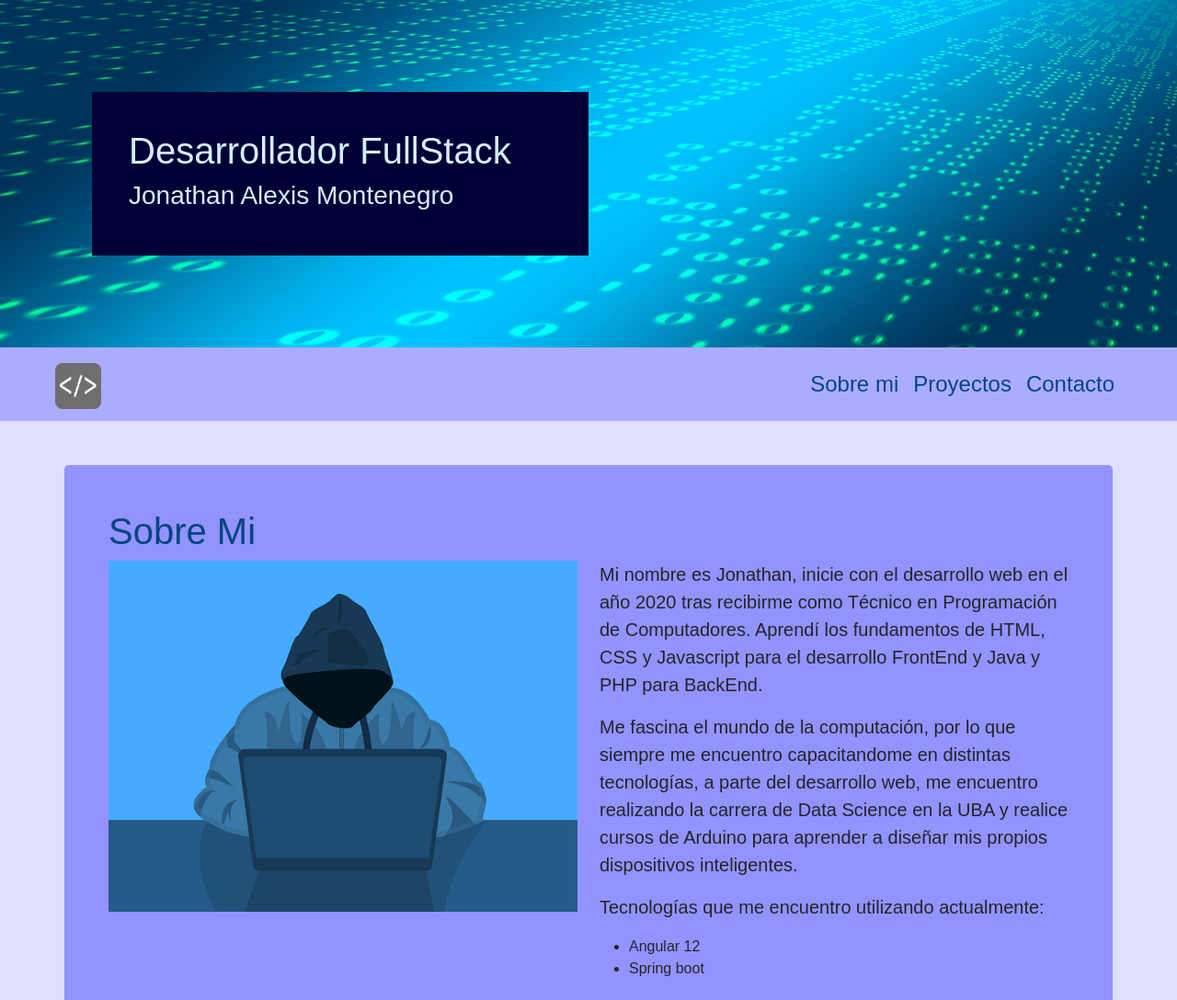
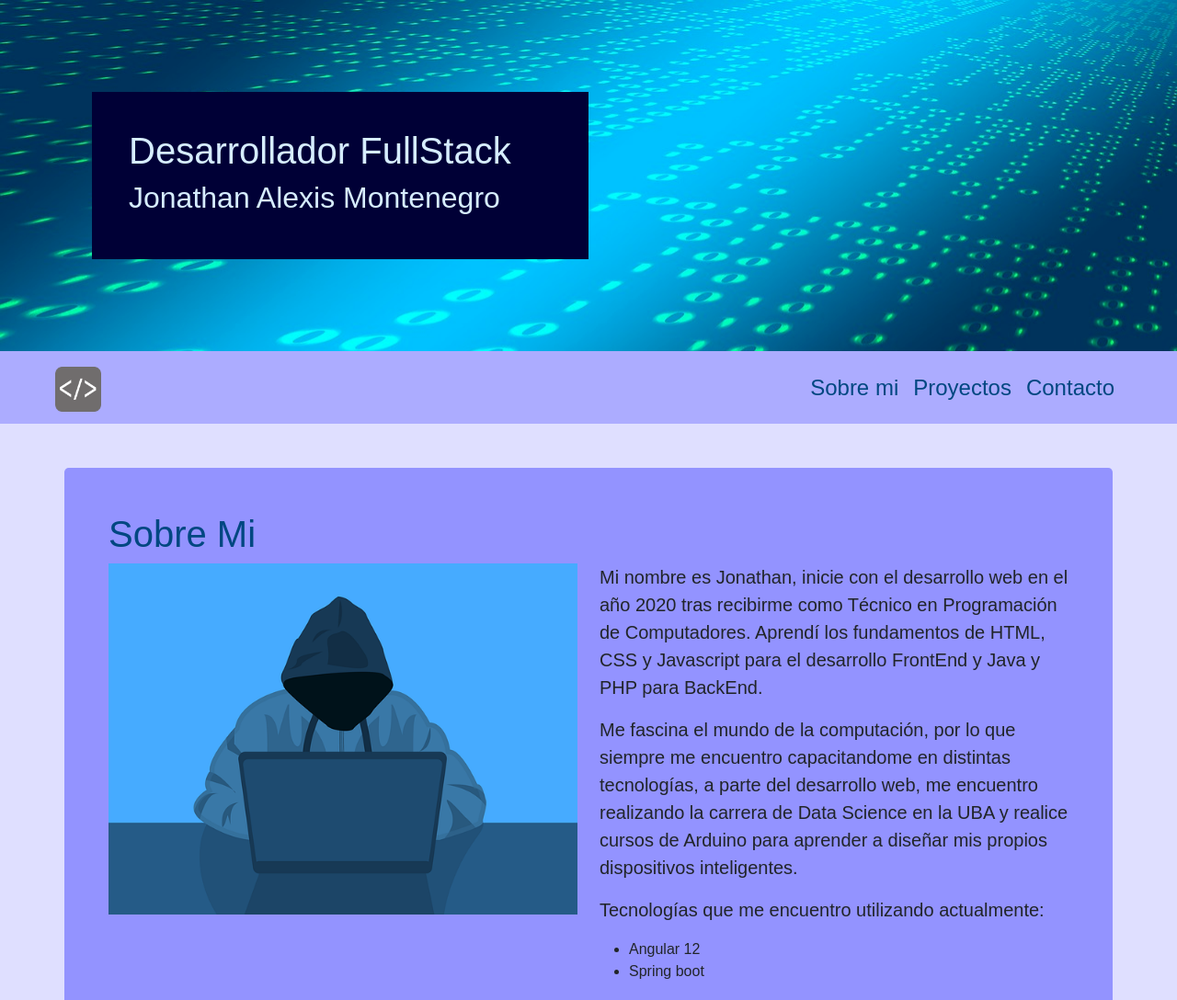
Before and after one commit to JonAleMonte1997/Portafolios, a website: page index.html in a window 1280 px wide. Shown: the top 1088 px of the page at 92% size. Drawn offline with nearby package versions, Linux system fonts and the light colour scheme; a web font is replaced by a local one.

Commit message:
Mejoras de SEO

```diff
--- a/index.html
+++ b/index.html
@@ -32,7 +32,7 @@
         <div class="header-bg-img">
             <div>
                 <h1>Desarrollador FullStack</h1>
-                <h3>Jonathan Alexis Montenegro</h3>
+                <h2>Jonathan Alexis Montenegro</h2>
             </div>
         </div>
     </header>
@@ -40,8 +40,8 @@
     <!-- Barra de navegación -->
     <nav class="navbar navbar-expand-lg navbar-light sticky-top ps-5 pe-5">
         <div class="container-fluid">
-            <a class="navbar-brand" href="#">
-                <img src="img/logo.png" alt="" width="50" height="50" class="d-inline-block align-text-top">
+            <a class="navbar-brand" aria-label="Volver al inicio" href="#">
+                <img src="img/logo.png" alt="Logo" width="50" height="50" class="d-inline-block align-text-top img-fluid">
             </a>
             <button class="navbar-toggler" type="button" data-bs-toggle="collapse" data-bs-target="#navPrincipal" aria-controls="navPrincipal" aria-expanded="false" aria-label="Toggle navigation">
                 <span class="navbar-toggler-icon"></span>
```
